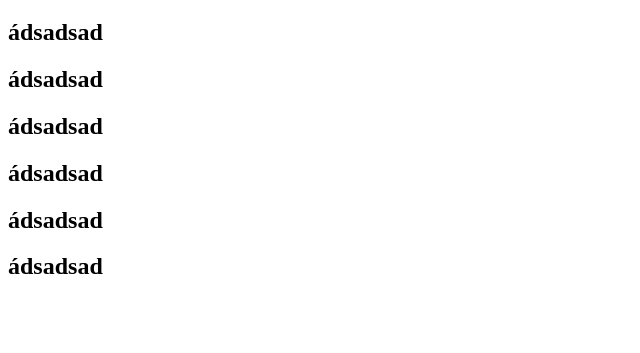
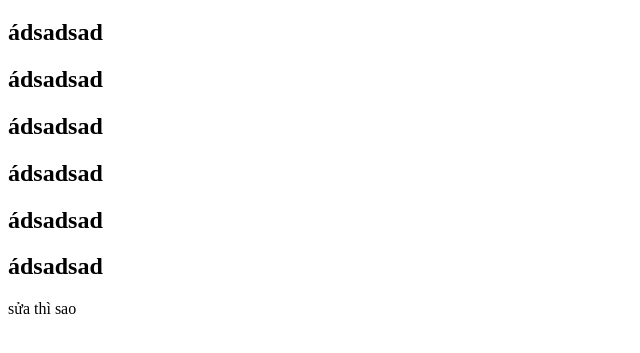
Before and after one commit to nguyenanhthoai99/demo, a plain HTML site: page index.html in a window 1280 px wide. Shown: the part 61-414 px from the top of the page, without its empty margins (0-640 px from the left). Drawn offline with Linux system fonts and the light colour scheme.

Commit message:
Update index.html

```diff
--- a/index.html
+++ b/index.html
@@ -13,5 +13,6 @@
     <h2>ádsadsad</h2>
     <h2>ádsadsad</h2>
     <h2>ádsadsad</h2>
+    sửa thì sao
 </body>
 </html>
```
